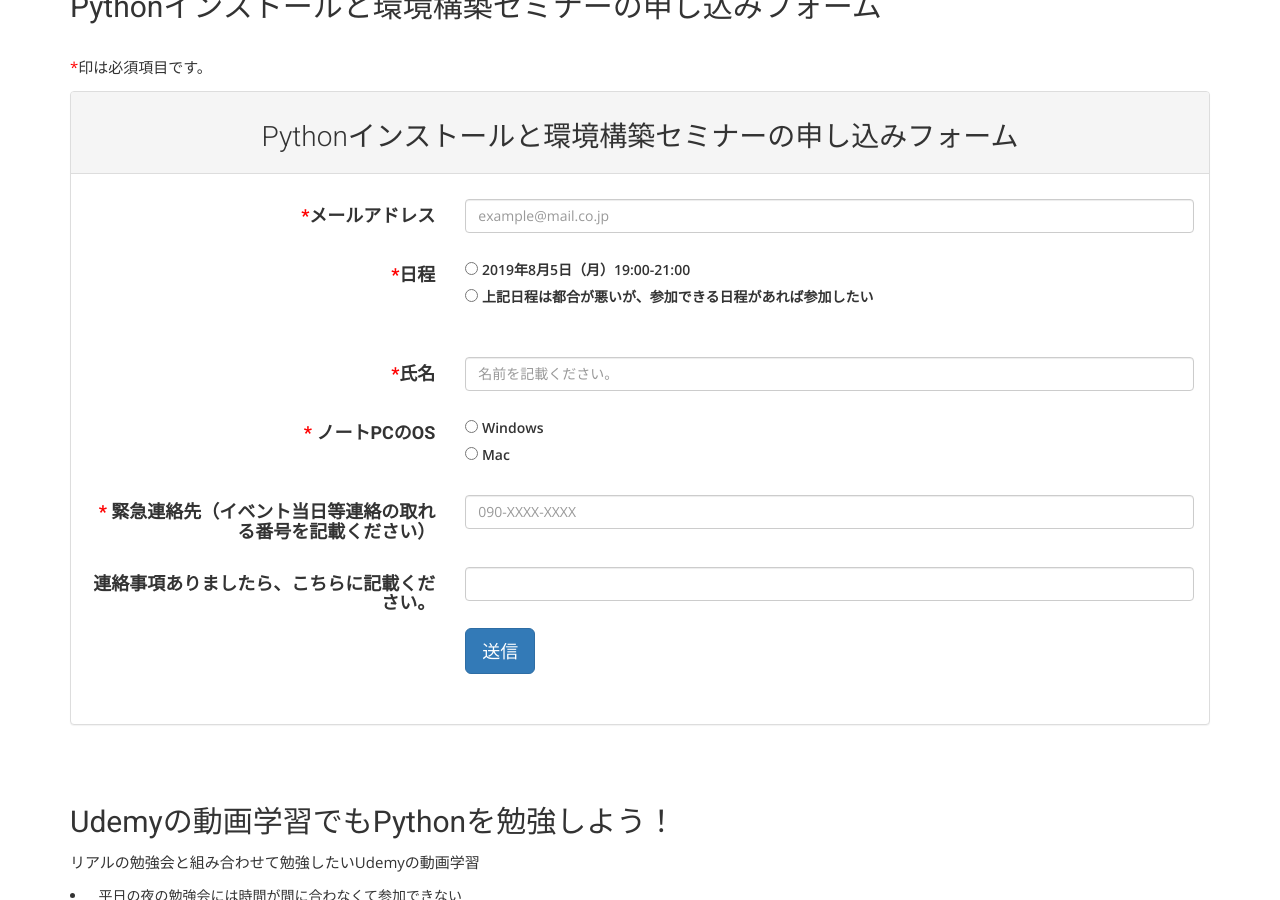
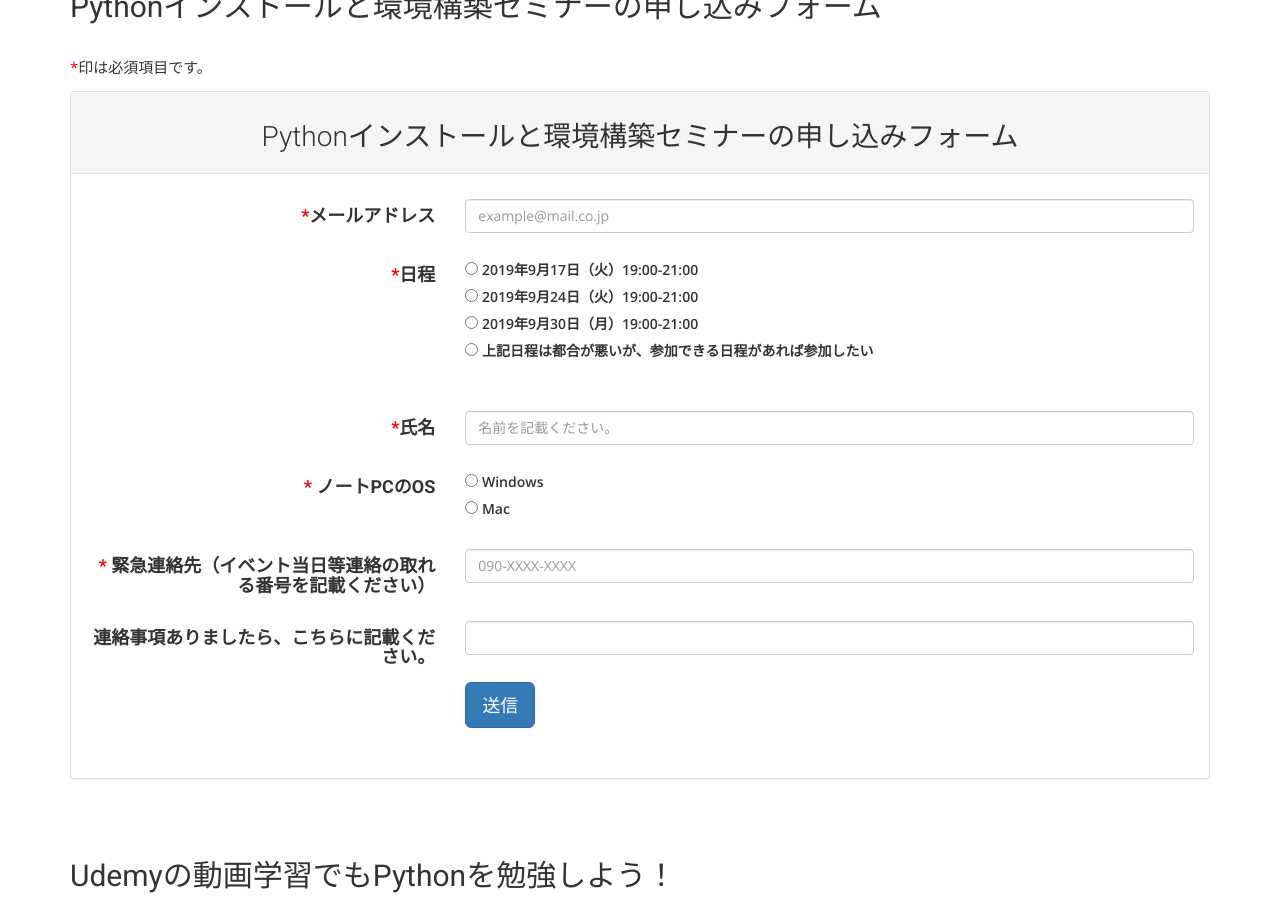
Before and after one commit to hommachi-open-source-lab/hommachi-open-source-lab.github.io, a Jekyll site: the page built from contents/study/buld_python_env.html, in a window 1280 px wide and 900 px high, scrolled down 2643 px. Built offline with Jekyll 4.4.1, drawn with Linux system fonts in a browser that asks for light colours; nearby versions of some CDN libraries; some web fonts are replaced.

Commit message:
chage date

```diff
--- a/contents/study/buld_python_env.html
+++ b/contents/study/buld_python_env.html
@@ -141,10 +141,24 @@
             </h4>
             <div class="col-sm-8">
               <div class="form-check">
-                <input class="form-check-input" id="nittei" type="radio" name="entry.403502960" value="2019年8月5日（月）19:00-21:00"
+                <input class="form-check-input" id="nittei" type="radio" name="entry.403502960" value="2019年9月17日（火）19:00-21:00"
                   required>
                 <label class="form-check-label" for="nittei">
-                  2019年8月5日（月）19:00-21:00
+                  2019年9月17日（火）19:00-21:00<br>
+                </label>
+                　　 </div>
+              <div class="form-check">
+                <input class="form-check-input" id="nittei" type="radio" name="entry.403502960" value="2019年9月24日（火）19:00-21:00"
+                  required>
+                <label class="form-check-label" for="nittei">
+                  2019年9月24日（火）19:00-21:00
+                </label>
+                　　 </div>
+              <div class="form-check">
+                <input class="form-check-input" id="nittei" type="radio" name="entry.403502960" value="2019年9月17日（火）19:00-21:00"
+                  required>
+                <label class="form-check-label" for="nittei">
+                  2019年9月30日（月）19:00-21:00<br>
                 </label>
                 　　 </div>
               <div class="form-check">
```
